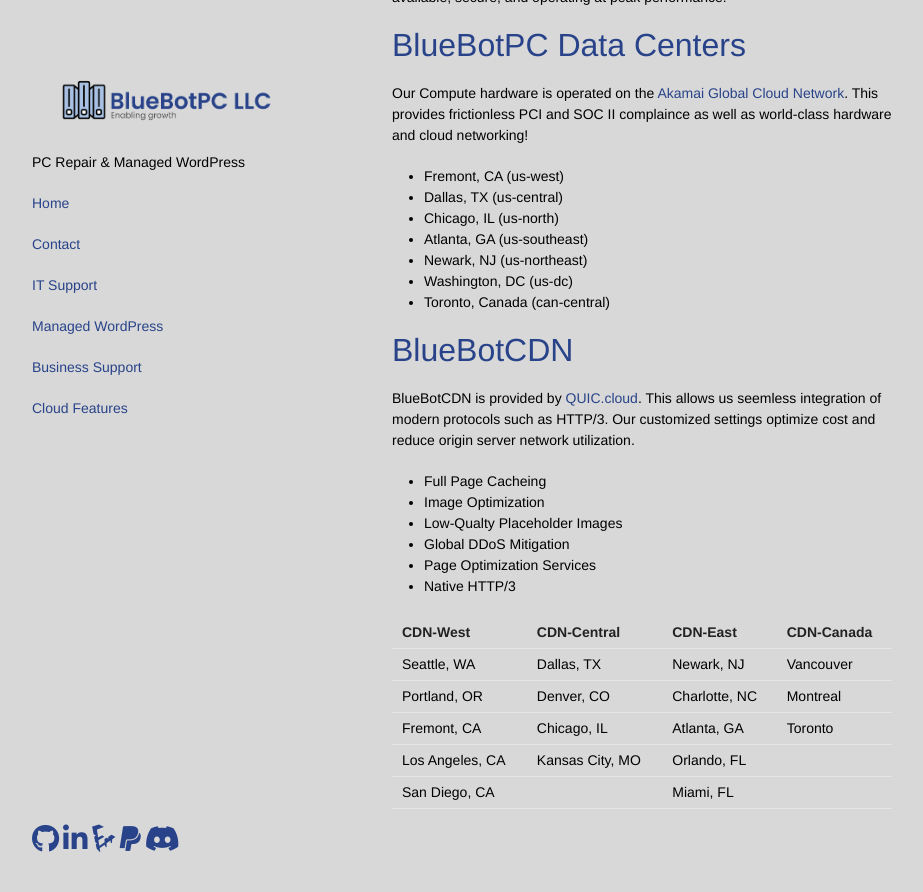
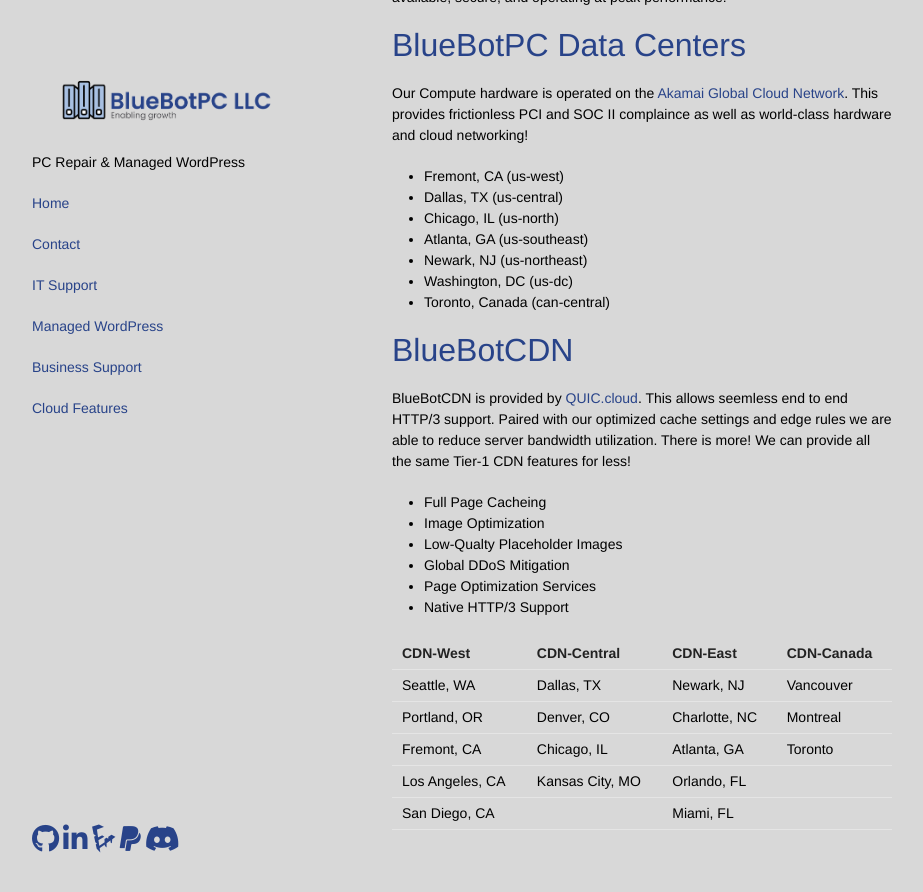
Before and after one commit to GoobyFRS/bluebotpc-web, a Jekyll site: the page built from pages/features.md, in a window 1280 px wide and 900 px high, scrolled down 511 px. Shown: the top 892 px of the window, without its empty margins (178-1101 px from the left). Built offline with Jekyll 4.4.1, drawn with Linux system fonts in a browser that asks for light colours; nearby versions of some CDN libraries; our own code applies the rules of GitHub Pages for plain Markdown files.

Commit message:
Update features.md
cdn verbage touch up

```diff
--- a/pages/features.md
+++ b/pages/features.md
@@ -36,14 +36,14 @@ Our Compute hardware is operated on the [Akamai Global Cloud Network](https://ww
 
 ## BlueBotCDN
 
-BlueBotCDN is provided by [QUIC.cloud](https://www.quic.cloud/cdn-network/). This allows us seemless integration of modern protocols such as HTTP/3. Our customized settings optimize cost and reduce origin server network utilization.
+BlueBotCDN is provided by [QUIC.cloud](https://www.quic.cloud/cdn-network/). This allows seemless end to end HTTP/3 support. Paired with our optimized cache settings and edge rules we are able to reduce server bandwidth utilization. There is more! We can provide all the same Tier-1 CDN features for less!
 
 - Full Page Cacheing
 - Image Optimization
 - Low-Qualty Placeholder Images
 - Global DDoS Mitigation
 - Page Optimization Services
-- Native HTTP/3
+- Native HTTP/3 Support
 
 | **CDN-West**    | **CDN-Central** | **CDN-East**  | **CDN-Canada** |
 | Seattle, WA     | Dallas, TX      | Newark, NJ    | Vancouver      |
```
